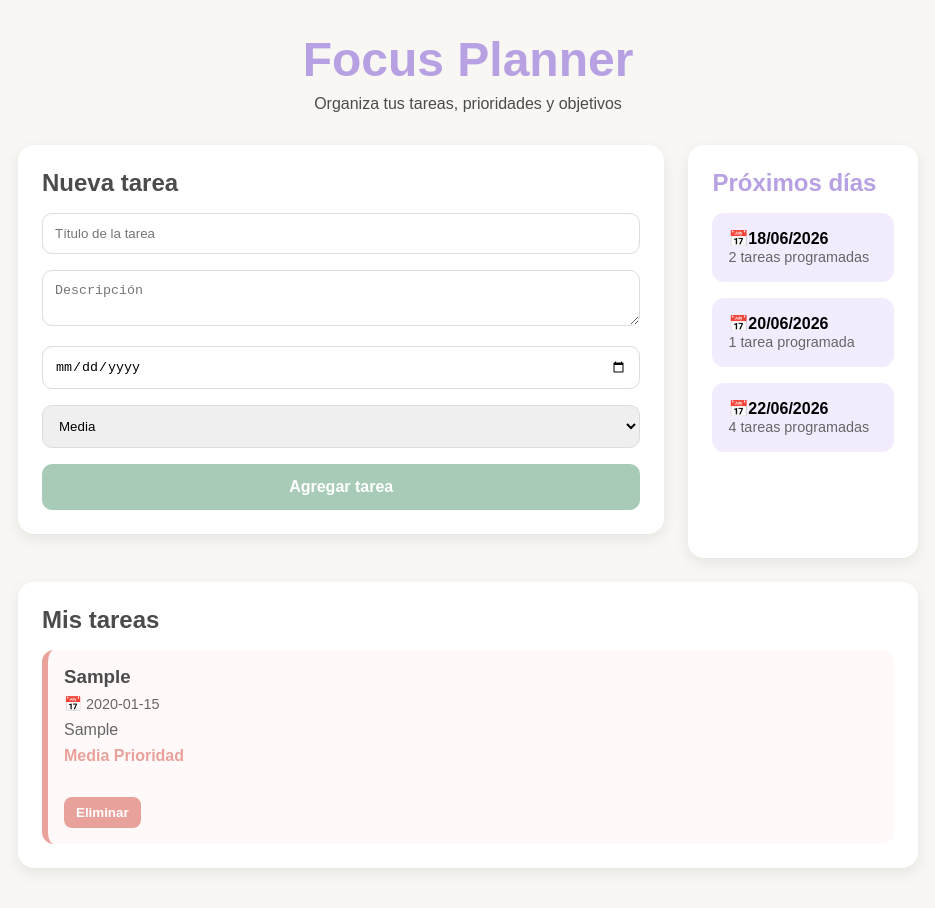
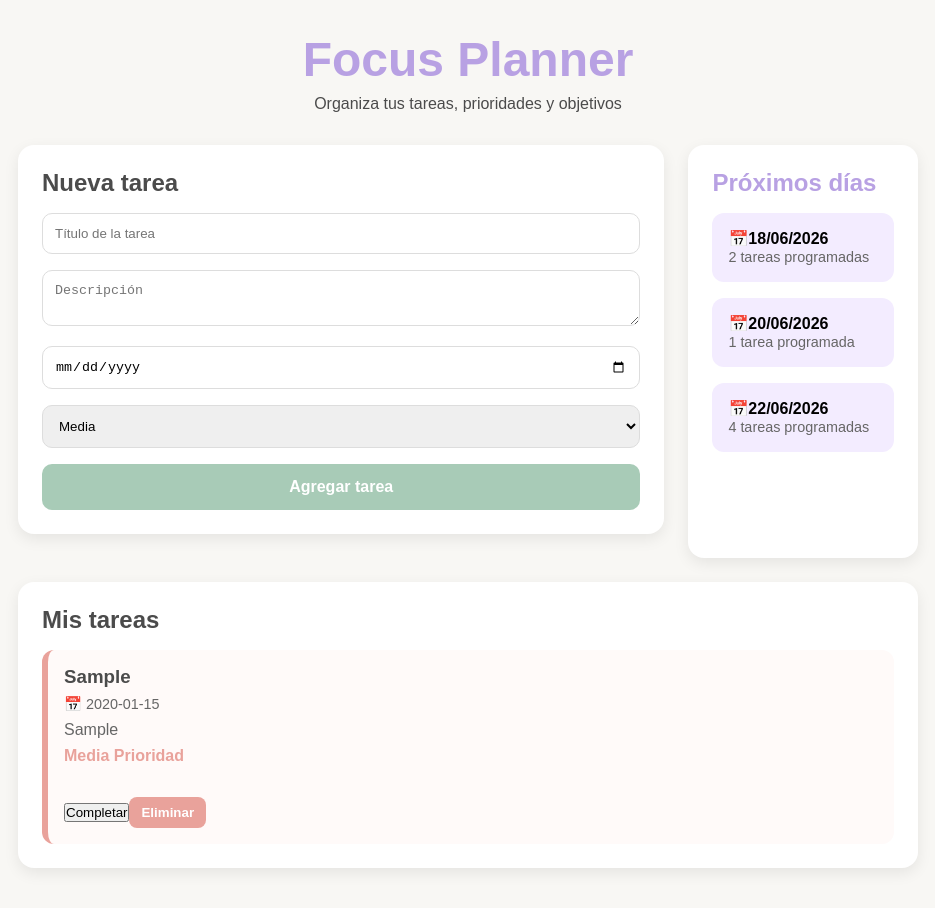
Before and after one commit to stellamarisl/focus-planner, a React (Vite) app: page / in a window 1280 px wide. Both pictures are taken after typing "Sample", "Sample", "2020-01-15" into the empty fields and a click on the button "Agregar tarea". Shown: the top 908 px of the page, without its empty margins (172-1107 px from the left). Built offline with nearby package versions, Linux system fonts and the light colour scheme.

Commit message:
feat: completar tareas

```diff
--- a/src/App.css
+++ b/src/App.css
@@ -143,7 +143,13 @@ body{
   color: #666;
   font-size: 0.9rem;
 }
-
+.completed{
+  opacity: 0.7;
+}
+.completed h3,
+.completed p{
+  text-decoration: line-through;
+}
 @media (max-width: 768px) {
   .top-section {
     flex-direction: column;
--- a/src/App.jsx
+++ b/src/App.jsx
@@ -36,6 +36,19 @@ function App() {
       return;
     }
     const updatedTasks = tasks.filter((task) => task.id !== id);
+    setTasks(updatedTasks);
+  }
+
+  function handleToggleComplete(id){
+    const updatedTasks = tasks.map((task) =>{
+      if (task.id === id){
+        return{
+          ...task,
+          completed: !task.completed,
+        };
+      }
+      return task;
+    });
     setTasks(updatedTasks);
   }
 
@@ -116,15 +129,24 @@ function App() {
             <h2>Mis tareas</h2>
 
             {tasks.map((task) => (
-              <div key={task.id} className="task-card">
+              <div
+              key={task.id}
+              className={`task-card ${task.completed ? "completed" : ""}`}>
                 <h3>{task.title}</h3>
                 <p className="task-date">
                   📅 {task.date}
                 </p>
+
                 <p>{task.description}</p>
 
                 <span>{task.priority} Prioridad</span>
                 <div className="task-actions">
+
+                <button className= "complete-btn"
+                onClick={() => handleToggleComplete(task.id)}>
+                  {task.completed ? "Deshacer" : "Completar"}
+                </button>
+
                 <button className= "delete-btn"
                 onClick={() => handleDeleteTask(task.id)}>
                 Eliminar
```
